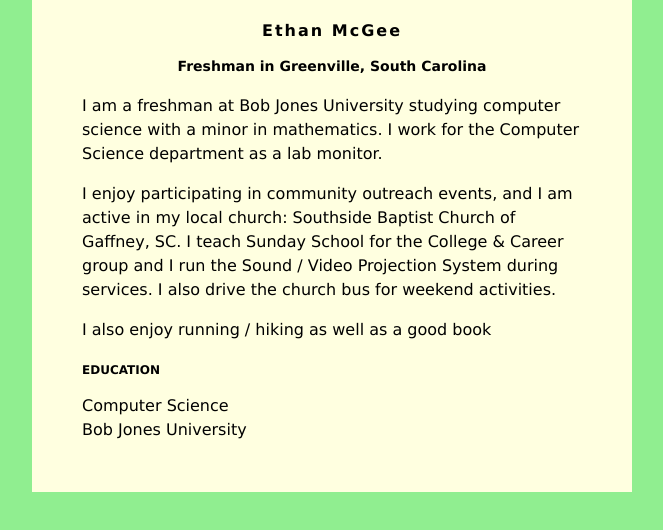
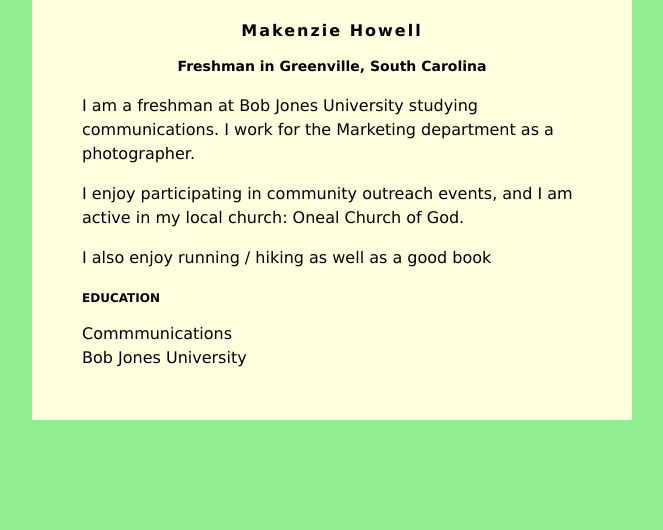
Before and after one commit to makenzieh02/makenzieh02.github.io, a plain HTML site: page index.html in a window 1280 px wide. Shown: the whole page, without its empty margins (308-971 px from the left). Drawn offline with Linux system fonts and the light colour scheme.

Commit message:
Update index.html

```diff
--- a/index.html
+++ b/index.html
@@ -30,19 +30,19 @@
 </head>
 <body>
     <div id="content">
-        <h1>Ethan McGee</h1>
+        <h1>Makenzie Howell</h1>
         <h2>Freshman in Greenville, South Carolina</h2>
 
-         <p>I am a freshman at Bob Jones University studying computer science with a minor in mathematics. I work for the Computer Science department as a lab monitor.</p>
+         <p>I am a freshman at Bob Jones University studying communications. I work for the Marketing department as a photographer.</p>
          <p>
-            I enjoy participating in community outreach events, and I am active in my local church: Southside Baptist Church of Gaffney, SC.  I teach Sunday School for the College &amp; Career group and I run the Sound / Video Projection System during services.  I also drive the church bus for weekend activities.
+            I enjoy participating in community outreach events, and I am active in my local church: Oneal Church of God.
          </p>
          <p>
             I also enjoy running / hiking as well as a good book
          </p>
 
         <h3>EDUCATION</h3>
-        Computer Science<br>
+        Commmunications <br>
         Bob Jones University
     </div>
 
```
